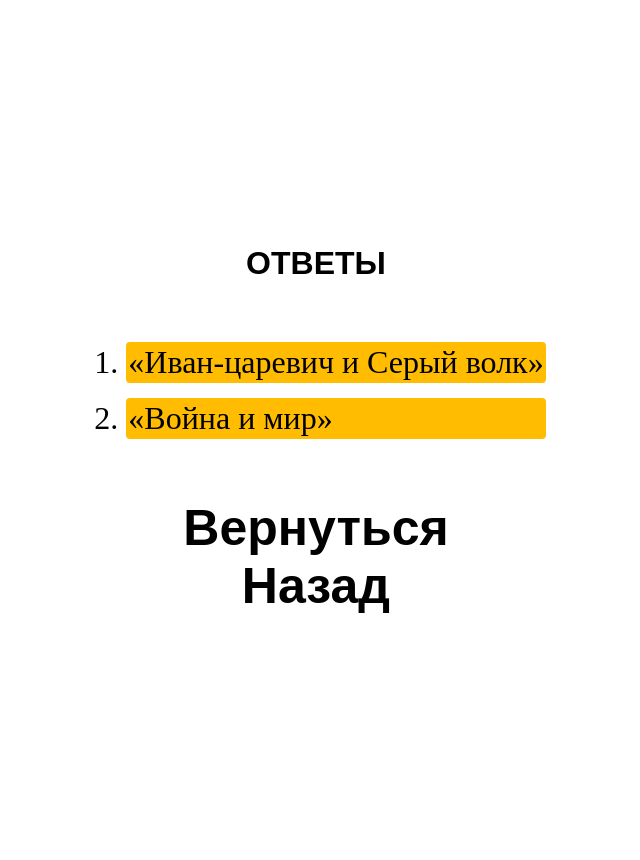
After one commit to Den4ikot/proekt-Django, a Django app: page /res/ in a window 1280 px wide. The commit adds this page. Shown: the whole page, without its empty margins (324-964 px from the left). Run offline with Django 5.2, Linux system fonts and the light colour scheme.

Commit message:
Add files via upload

```diff
--- a/proekt/main/forms.py
+++ b/proekt/main/forms.py
@@ -8,5 +8,6 @@
         fields = ['question1', 'question2']  # add more fields as needed
         widgets = {
             'question1': RadioSelect(choices=Response.QUESTION1_CHOICES, attrs={'class': 'form-check-input'}),
-            'question2': RadioSelect(choices=Response.QUESTION2_CHOICES),
+            'question2': RadioSelect(choices=Response.QUESTION2_CHOICES, attrs={'class': 'form-check-input'}),
+
         }
--- a/proekt/main/static/main/css/main.css
+++ b/proekt/main/static/main/css/main.css
@@ -4,7 +4,34 @@
 
 }
 
-body {margin: 0;}
+li.res {
+    list-style-type: decimal;
+    background: #FFBC00;
+    margin: 15px;
+    border-radius: 4px;
+
+}
+
+h1.res {
+    font-family: Arial, sans-serif;
+    margin: 45px auto;
+    width: min-content;
+    text-align: center;
+}
+
+ol {
+    display: block;
+    margin: 0 auto;
+    font-size: 200%;
+    text-align: left
+}
+
+body {
+    height: 100%;
+    width: 100%;
+    margin: 0px;
+    overflow-x: hidden;
+}
 
 ul {
     margin: 15px 30% 20px;
@@ -13,7 +40,7 @@
 
 }
 
-h3 {
+h1, h2 {
     font-family: Arial, sans-serif;
 }
 
@@ -29,6 +56,7 @@
     font-size: 50px;
     display: block;
     transition: transform .6s ease;
+    color: black;
 }
 
 a:hover {
@@ -49,7 +77,7 @@
 }
 
 
-.btn {
+.btn, #open, #close {
     border: 0;
     border-radius: 4px;
     background: #e3dc14;
@@ -57,6 +85,7 @@
     font-size: 30px;
     padding: 8px 16px;
     cursor: pointer;
+    margin: 5px;
 }
 
 .txt {
@@ -94,3 +123,12 @@
 span{
     color: red;
 }
+
+div.res {
+    display: flex;
+    text-align: center;
+    flex-direction: column;
+    flex-wrap: nowrap;
+    justify-content: flex-start;
+    margin: 200px auto;
+}
--- a/proekt/main/templates/main/layout.html
+++ b/proekt/main/templates/main/layout.html
@@ -9,7 +9,7 @@
     <title>{% block title %}{% endblock %}</title>
     <link rel="stylesheet" href="{% static 'main/css/main.css' %}">
     <link rel="icon" type="image/png" href="{% static 'main/img/orange_logo.ico' %}">
-
+    <script src="https://code.jquery.com/jquery-3.6.0.min.js"></script>
 </head>
 <body>
     <main>
--- /dev/null
+++ b/proekt/main/templates/main/results.html
@@ -0,0 +1,17 @@
+{% extends 'main/layout.html' %}
+{% load static %}
+
+{% block title %}Copyright by den4ik{% endblock %}
+
+{% block content %}
+<div class="res">
+    <h1 class="res">ОТВЕТЫ</h1>
+    <ol>
+        <li class="res">«Иван-царевич и Серый волк»</li>
+        <li class="res">«Война и мир»</li>
+    </ol>
+    <h1 class="res">
+        <a class="res" href="{% url 'home' %}">Вернуться Назад</a>
+    </h1>
+
+{% endblock %}
--- a/proekt/main/urls.py
+++ b/proekt/main/urls.py
@@ -2,5 +2,6 @@
 from . import views
 
 urlpatterns = [
-    path('', views.index, name='home')
+    path('', views.index, name='home'),
+    path('res/', views.results, name='results')
 ]
--- a/proekt/main/views.py
+++ b/proekt/main/views.py
@@ -1,21 +1,26 @@
 from django.shortcuts import render, redirect
-from .forms import ResponseForm
+from .forms import ResponseForm, Response
 
 
 def index(request):
-    error =''
+    error = ''
     if request.method == 'POST':
         form = ResponseForm(request.POST)
         if form.is_valid():
             form.save()
-            return redirect('home')
+
         else:
             error = '*Есть пустые поля'
-
-    form = ResponseForm()
+    else:
+        form = ResponseForm()
 
     data = {
         'form': form,
-        'error': error
+        'error': error,
     }
+
     return render(request, 'main/index.html', data)
+
+
+def results(request):
+    return render(request, 'main/results.html')
```
Also changed, not shown: proekt/main/templates/main/index.html (+48 -5 lines), proekt/db.sqlite3, proekt/main/migrations/0007_response_correct_answer_question1_and_more.py (added), proekt/main/migrations/0008_remove_response_correct_answer_question1_and_more.py (added), proekt/main/models.py (line endings or trailing spaces).
